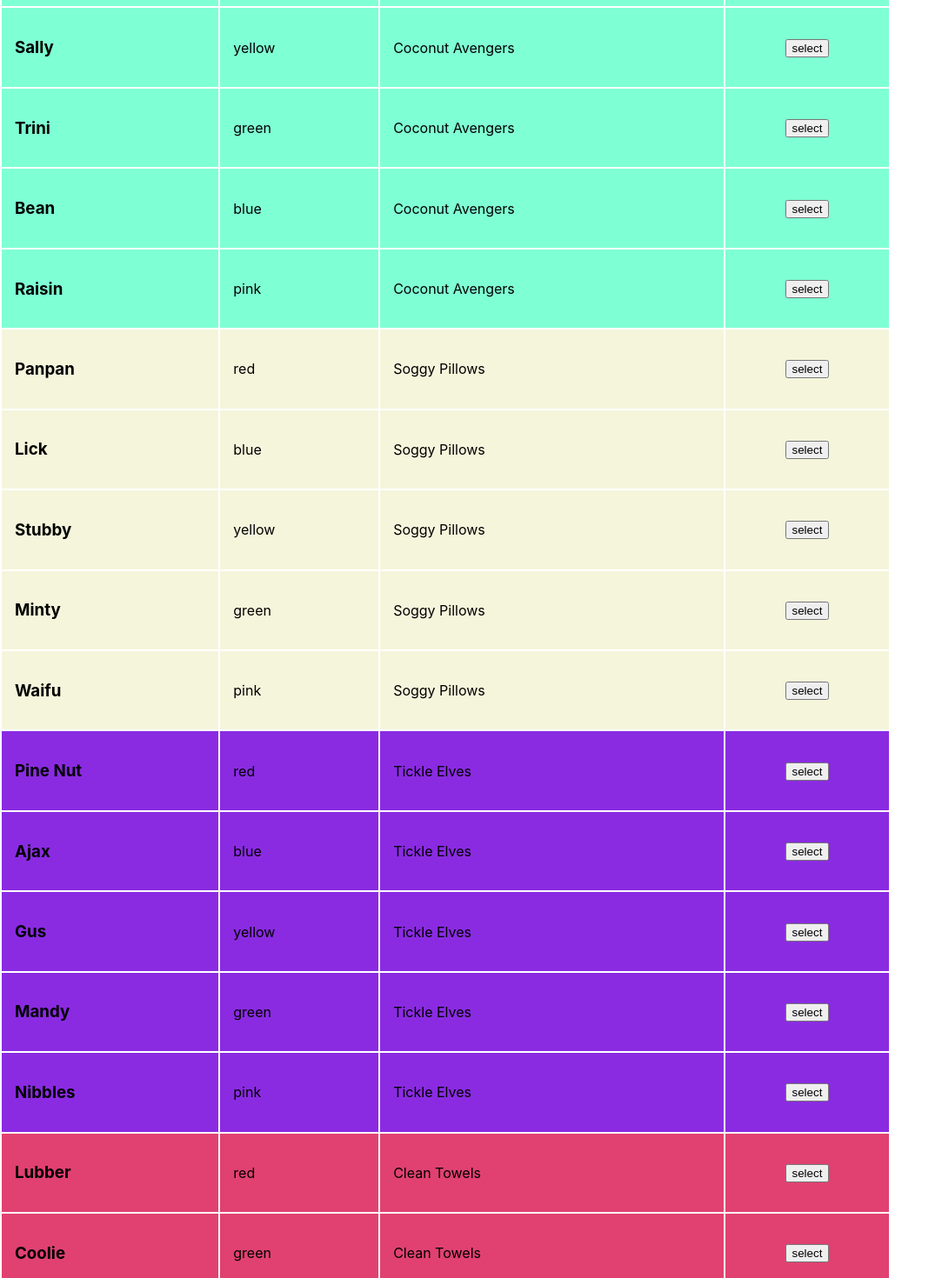
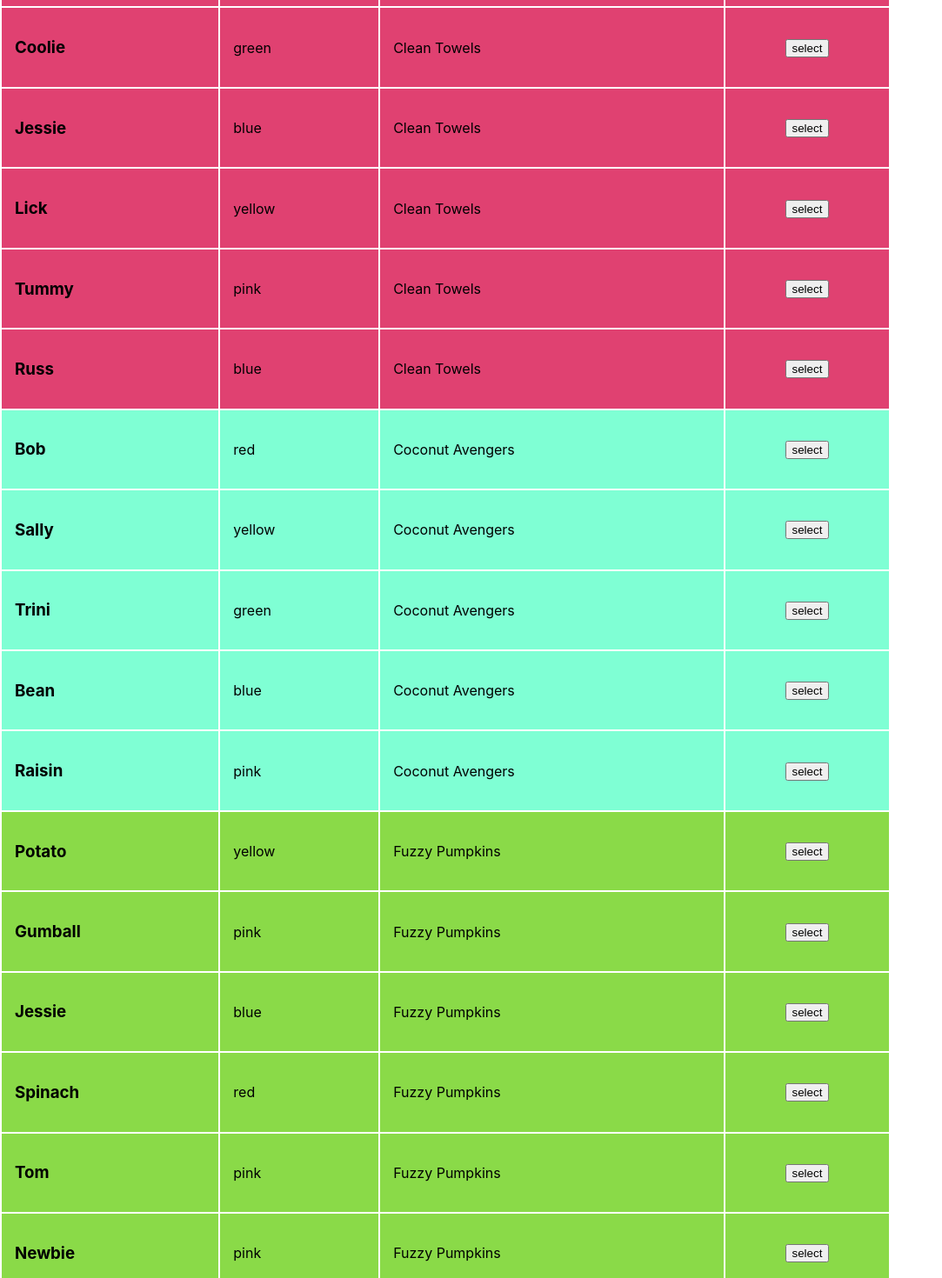
Before and after one commit to sohdonald/hamster-rangers, a React (Create React App) app: page / in a window 1280 px wide. Shown: the part 380-1850 px from the top of the page at 87% size, without its empty margins (0-1083 px from the left). Built offline with nearby package versions, Linux system fonts and the light colour scheme; data requests are answered from the project's data file.

Commit message:
made sort

```diff
--- a/db.json
+++ b/db.json
@@ -167,6 +167,12 @@
       "color": "blue",
       "team": "Clean Towels",
       "id": 27
+    },
+    {
+      "name": "Newbie",
+      "color": "pink",
+      "team": "Fuzzy Pumpkins",
+      "id": 28
     }
   ],
   "megazords": [
--- a/src/AssembleRangers.js
+++ b/src/AssembleRangers.js
@@ -6,13 +6,11 @@ function AssembleRangers({ onCountDown, onCountUp, countDown, team, setTeam }) {
   // combine all the rangers from rangerRoster into one large array
   // converts the json into something we can work with
   const [rangers, setRangers] = useState([]);
-
+  // sort rangers array
 
   function removeRanger(ranger) {
     setTeam((prev) => prev.filter((item) => item.id !== ranger.id));
   }
-
-  // console.log(onCountDown)
 
   useEffect(() => {
     fetch(`http://localhost:4000/rangers`)
@@ -24,18 +22,24 @@ function AssembleRangers({ onCountDown, onCountUp, countDown, team, setTeam }) {
   // so let's just make it one fetch as it will make it easier to retrieve the data we need
 
   const [selectedTeam, setSelectedTeam] = useState("All");
-  const rangerFilterArray = rangers.filter((ranger)=> {
+
+  // sort rangers here
+  const sortedRangers = [...rangers].sort((rangerA, rangerB) =>
+    rangerA.team.localeCompare(rangerB.team)
+  );
+
+  const rangerFilterArray = sortedRangers.filter((ranger) => {
     if (selectedTeam === "All") {
-      return ranger
+      return ranger;
     } else {
-      return ranger.team === selectedTeam
+      return ranger.team === selectedTeam;
     }
-  })
-  console.log(rangerFilterArray)
-  // const [selectedColor, setSelectedColor] = useState("All");
+  });
 
-  function handleTeamChange (rangerTeam) {
-    setSelectedTeam(rangerTeam)
+
+
+  function handleTeamChange(rangerTeam) {
+    setSelectedTeam(rangerTeam);
   }
 
   return (
@@ -52,11 +56,9 @@ function AssembleRangers({ onCountDown, onCountUp, countDown, team, setTeam }) {
             rangers.map((ranger)=> {return <RangerCard/>})*/}
 
       <h2>Rangers</h2>
-      <Filter
-        selectedTeam={selectedTeam}
-        onTeamChange={handleTeamChange}/>
+      <Filter selectedTeam={selectedTeam} onTeamChange={handleTeamChange} />
 
-      <table style={{width:"80%"}}>
+      <table style={{ width: "80%" }}>
         <tr>
           <th>Name</th>
           <th>Color</th>
@@ -80,7 +82,6 @@ function AssembleRangers({ onCountDown, onCountUp, countDown, team, setTeam }) {
           );
         })}
       </table>
-
     </div>
   );
 }
```
Also changed, not shown: 1 other file (tests, documents, lock files or other folders). Lines whose indentation alone changed are shown as unchanged.
